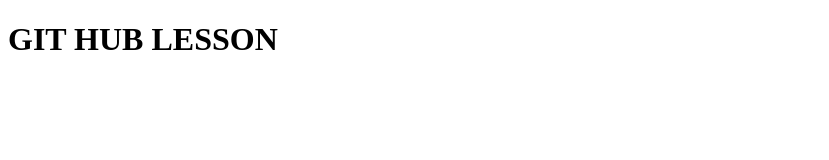
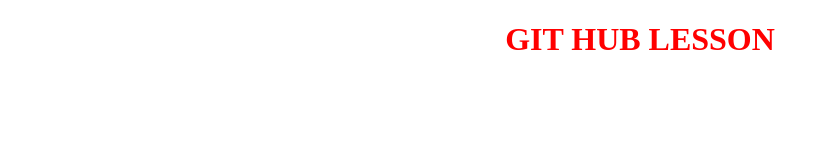
Before and after one commit to abdulaziz456y/lesson-11, a plain HTML site: page index.html in a window 1280 px wide. Shown: the whole page, without its empty margins (0-829 px from the left). Drawn offline with Linux system fonts and the light colour scheme.

```diff
--- a/css/style.css
+++ b/css/style.css
@@ -0,0 +1,4 @@
+h1 {
+  text-align: center;
+  color: red;
+}
--- a/index.html
+++ b/index.html
@@ -4,6 +4,7 @@
   <meta charset="UTF-8">
   <meta name="viewport" content="width=device-width, initial-scale=1.0">
   <title>Abdulaziz</title>
+  <link rel="stylesheet" href="./css/style.css">
 </head>
 <body>
   <h1>GIT HUB  LESSON</h1>
```
